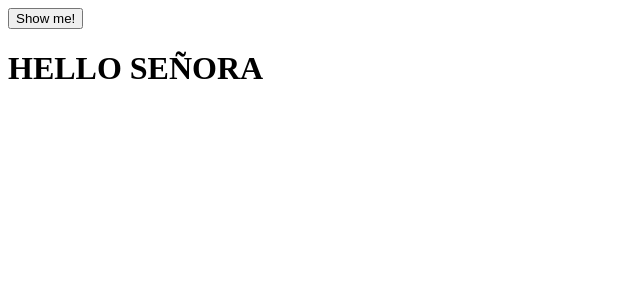
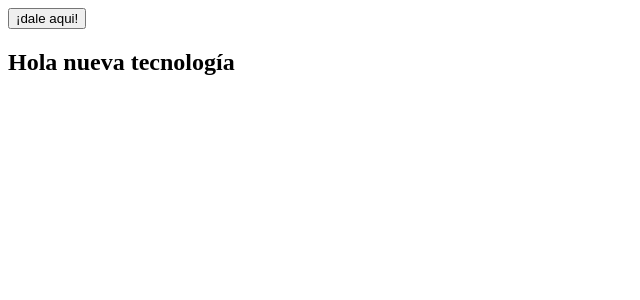
Before and after one commit to sueherrera30/react-portafolio-2019, a React app: page / in a window 1280 px wide. Shown: the top 300 px of the page, without its empty margins (0-640 px from the left). Built offline with nearby package versions, Linux system fonts and the light colour scheme.

Commit message:
trying toggle with hook useState

```diff
--- /dev/null
+++ b/src/components/ButtonHooks.jsx
@@ -0,0 +1,17 @@
+import React, { useState } from 'react';
+
+const ButtonHooks = () => {
+    const [active,setActive] = useState(true);
+    const handleButton = () => {
+        setActive(!active);
+    }
+    return(
+        <>
+            <button onClick= {handleButton}>¡dale aqui!</button>
+            {
+                active && <h2>Hola nueva tecnología</h2>
+            }
+        </>
+    )
+}
+export default ButtonHooks;
--- a/src/index.js
+++ b/src/index.js
@@ -2,5 +2,6 @@ import React from 'react';
 import ReactDOM from 'react-dom';
 import App from './containers/App';
 import ButtonTest from './components/Button';
+import ButtonHooks from './components/ButtonHooks';
 
-ReactDOM.render(<ButtonTest /> , document.getElementById('App'));
+ReactDOM.render(<ButtonHooks /> , document.getElementById('App'));
```
